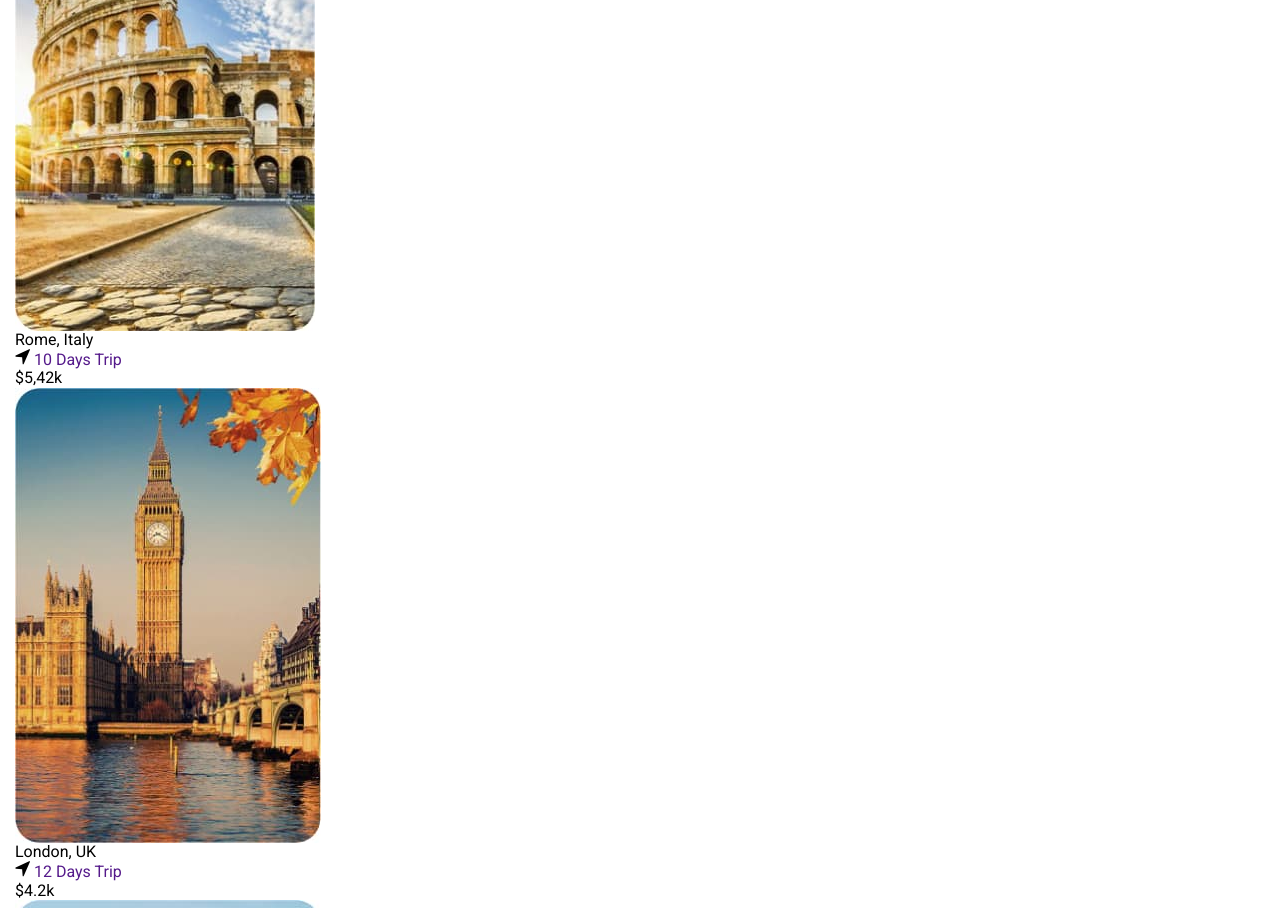
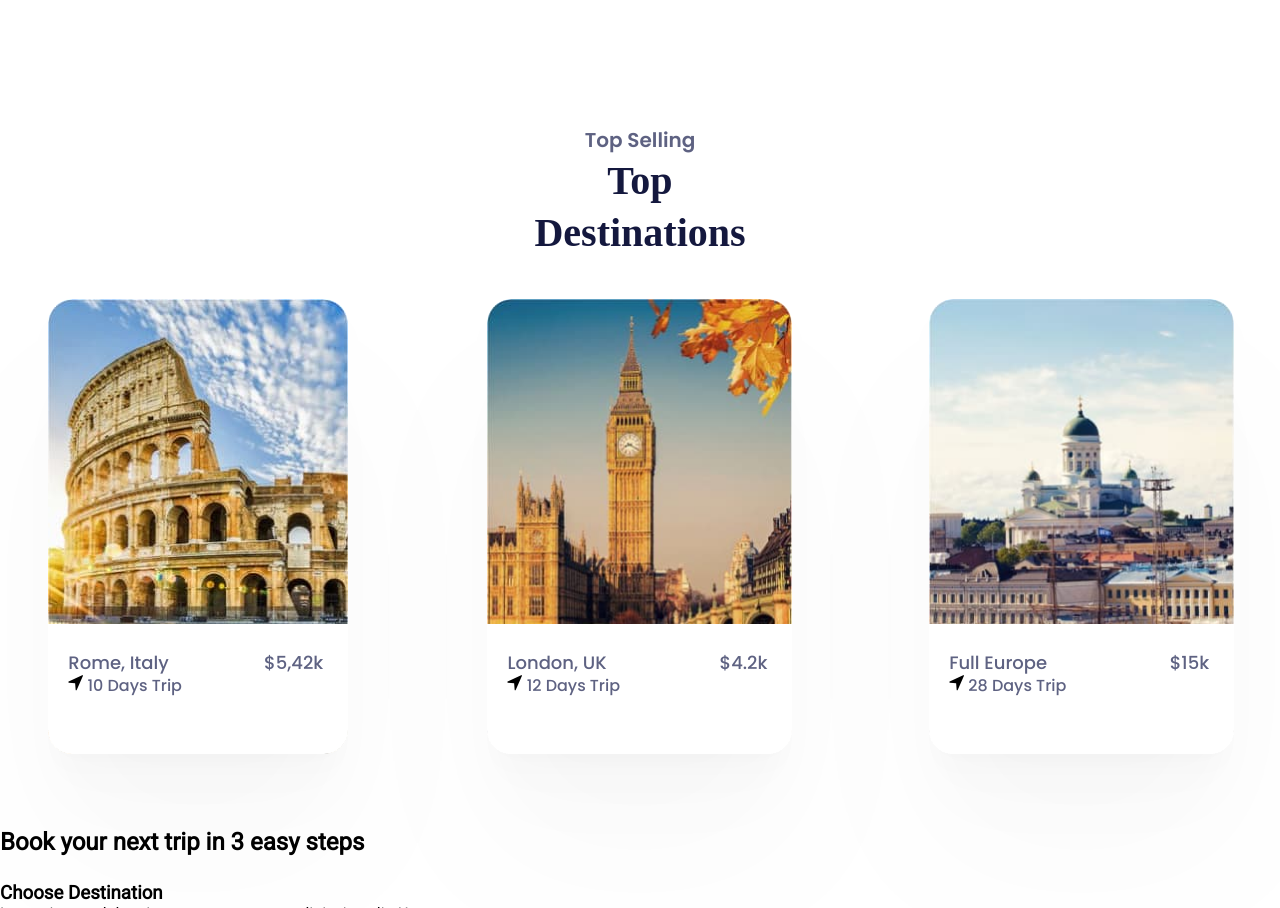
Before and after one commit to Samiraesmailpur/travel-agency, a plain HTML site: page index.html in a window 1280 px wide. Shown: the part 1320-2228 px from the top of the page. Drawn offline with nearby package versions, Linux system fonts and the light colour scheme; a web font is replaced by a local one.

Commit message:
added styles in section category and selling

```diff
--- a/index.html
+++ b/index.html
@@ -21,30 +21,46 @@
     <header class="page-header">
       <div class="container">
         <nav class="nav">
+          <div>
             <a class="nav__logo-link" href="./index.html">
               <img class="nav__logo-img" src="./images/logo.svg" alt="logo" />
             </a>
-          <ul class="menu-list">
-            <li class="menu-list__item">Destination</li>
-            <li class="menu-list__item">Hotels</li>
-            <li class="menu-list__item">Flights</li>
-            <li class="menu-list__item">Booking</li>
-          </ul>
-          <div class="links-box">
-            <a class="links-box__login" href="">Login</a>
-            <a class="links-registration" href="">Sign up</a>
-          </div>
+            <div>
               <div class="language">
-            <p class="language__text">EN</p>
+                EN
+                <label for="pseudoBtn" class="language__btn">
                   <svg class="language__icon" width="9" height="4.5">
-              <use href="./images/symbol-defs.svg#icon-arrow"></use>
-            </svg>
+                    <use href="./images/symbol-defs.svg#icon-arrow"></use></svg
+                ></label>
+                <input type="checkbox" id="pseudoBtn" />
+                <div class="language__text">UA</div>
               </div>
               <button class="button-menu" type="button">
                 <svg class="button-menu__icon" width="24" height="14">
                   <use href="./images/symbol-defs.svg#icon-menu"></use>
                 </svg>
               </button>
+            </div>
+          </div>
+
+          <ul class="menu-list">
+            <li class="menu-list__item">
+              <a class="menu-list__link" href="">Destination</a>
+            </li>
+            <li class="menu-list__item">
+              <a class="menu-list__link" href="">Hotels</a>
+            </li>
+            <li class="menu-list__item">
+              <a class="menu-list__link" href="">Flights</a>
+            </li>
+            <li class="menu-list__item">
+              <a class="menu-list__link" href="">Booking</a>
+            </li>
+          </ul>
+          <div class="links-box">
+            <a class="links-box__login" href="">Login</a>
+            <a class="links-registration" href="">Sign up</a>
+          </div>
         </nav>
       </div>
     </header>
@@ -148,57 +164,64 @@
       </section>
       <section class="selling">
         <div class="container">
-          <div class="selling-box">
+          <div class="selling-date">
             <p class="selling-box__text">Top Selling</p>
-            <h2 class="selling-box__text">Top Destinations</h2>
+            <h2 class="selling-box__title">Top Destinations</h2>
           </div>
           <ul class="selling-list">
             <li class="selling-list__item">
               <picture class="selling-list__pic">
                 <source srcset="./images/rome-mob.jpg 1x, ./images/rome-mob-2x.jpg 2x" />
-                <img class="cards-list__image" src="./images/rome-mob.jpg" alt="Rome" />
+                <img class="selling-list__image" src="./images/rome-mob.jpg" alt="Rome" />
               </picture>
-              <div>
-                <p>Rome, Italy</p>
-                <a href="">
-                  <svg width="15" height="16">
+              <div class="selling-box">
+                <div class="selling-box__text">
+                  Rome, Italy <br />
+                  <a class="selling-box__link" href="">
+                    <svg class="selling-box__icon" width="15" height="16">
                       <use href="./images/symbol-defs.svg#icon-navigation"></use>
                     </svg>
                     10 Days Trip
                   </a>
-                <p>$5,42k</p>
+                </div>
+                <p class="selling-box__price">$5,42k</p>
               </div>
             </li>
-            <li>
-              <picture>
+            <li class="selling-list__item">
+              <picture class="selling-list__pic">
                 <source srcset="./images/london-mob.jpg 1x, ./images/london-mob-2x.jpg 2x" />
                 <img class="cards-list__image" src="./images/london-mob.jpg" alt="Rome" />
               </picture>
-              <div>
-                <p>London, UK</p>
-                <a href="">
-                  <svg width="15" height="16">
+              <div class="selling-box">
+                <div class="selling-box__text">
+                  London, UK
+                  <br />
+                  <a class="selling-box__link" href="">
+                    <svg class="selling-box__icon" width="15" height="16">
                       <use href="./images/symbol-defs.svg#icon-navigation"></use>
                     </svg>
                     12 Days Trip
                   </a>
-                <p>$4.2k</p>
+                </div>
+                <p class="selling-box__price">$4.2k</p>
               </div>
             </li>
-            <li>
-              <picture>
+            <li class="selling-list__item">
+              <picture class="selling-list__pic">
                 <source srcset="./images/europe-mob.jpg 1x, ./images/europe-mob-2x.jpg 2x" />
                 <img class="cards-list__image" src="./images/europe-mob.jpg" alt="Rome" />
               </picture>
-              <div>
-                <p>Full Europe</p>
-                <a href="">
-                  <svg width="15" height="16">
+              <div class="selling-box">
+                <div class="selling-box__text">
+                  Full Europe <br />
+                  <a class="selling-box__link" href="">
+                    <svg class="selling-box__icon" width="15" height="16">
                       <use href="./images/symbol-defs.svg#icon-navigation"></use>
                     </svg>
                     28 Days Trip
                   </a>
-                <p>$15k</p>
+                </div>
+                <p class="selling-box__price">$15k</p>
               </div>
             </li>
           </ul>
--- a/sass/components/_category.scss
+++ b/sass/components/_category.scss
@@ -1,3 +1,8 @@
+.category {
+  padding-top: 10px;
+  padding-bottom: 160px;
+}
+
 .category__desc {
   font-family: 'Poppins';
   font-style: normal;
@@ -28,7 +33,7 @@
   justify-items: center;
 
   @media screen and (min-width: 480px) {
-    grid-template-columns: repeat(2, 1fr);
+    grid-template-columns: repeat(1, 1fr);
   }
 
   @media screen and (min-width: 768px) {
@@ -40,23 +45,22 @@
 }
 .category-list__item {
   width: 100%;
-  padding: 45px 40px;
+  padding: 45px 35px;
   height: auto;
   position: relative;
   background: $bg-white-color;
   border-radius: 36px;
+  max-width: 272px;
 
   &:nth-last-child(-n + 2) {
     display: none;
-  }
-  @media screen and (min-width: 480px) {
-    max-width: 272px;
   }
   @media screen and (min-width: 768px) {
     &:nth-last-child(-n + 1) {
       display: block;
     }
   }
+
   @media screen and (min-width: 1200px) {
     max-width: 267px;
     &:nth-last-child(-n + 2) {
@@ -107,7 +111,7 @@
 }
 
 .category-list__img {
-  margin: 0 auto 30px auto;
+  margin: 0 auto;
 }
 
 .category-list__box {
--- a/sass/components/_hero.scss
+++ b/sass/components/_hero.scss
@@ -1,3 +1,8 @@
+.hero {
+  padding-top: 74px;
+  padding-bottom: 92px;
+}
+
 .hero__box {
   text-align: center;
 }
--- a/sass/components/_page-header.scss
+++ b/sass/components/_page-header.scss
@@ -3,6 +3,8 @@
 }
 
 .menu-list {
+  text-align: center;
+  &__link {
     font-family: 'Poppins';
     font-style: normal;
     font-weight: 400;
@@ -11,6 +13,7 @@
     text-align: center;
     letter-spacing: 0.2px;
     color: $menu-text-color;
+  }
 }
 
 .links-box a {
@@ -21,3 +24,22 @@
   width: 114px;
   height: 33px;
 }
+
+.language__text,
+input[type='checkbox'] {
+  display: none;
+}
+
+input[type='checkbox']:checked ~ .language__text {
+  display: block;
+}
+
+.language__btn {
+  display: inline-block;
+  padding: 4px 8px;
+  cursor: pointer;
+}
+
+.language__icon {
+  stroke-width: 10px;
+}
--- /dev/null
+++ b/sass/components/_selling.scss
@@ -0,0 +1,81 @@
+.selling {
+  padding-bottom: 75px;
+}
+
+.selling-date {
+  text-align: center;
+
+  .selling-box__text {
+    font-family: 'Poppins';
+    font-style: normal;
+    font-weight: 600;
+    font-size: 1.25rem;
+    line-height: 1.5;
+    color: $primary-text-color;
+  }
+  .selling-box__title {
+    font-family: 'Volkhov';
+    font-style: normal;
+    font-weight: 700;
+    font-size: 2.5rem;
+    line-height: 1.3;
+    text-align: center;
+    text-transform: capitalize;
+    color: $secondary-text-color;
+    max-width: 278px;
+    margin: 0 auto 40px auto;
+  }
+}
+
+.selling-list {
+  display: grid;
+  grid-template-columns: repeat(1, 1fr);
+  grid-gap: 75px;
+  justify-items: center;
+
+  @media screen and (min-width: 480px) {
+    grid-template-columns: repeat(1, 1fr);
+  }
+
+  @media screen and (min-width: 768px) {
+    grid-template-columns: repeat(3, 1fr);
+  }
+}
+
+.selling-list__item {
+  max-width: 305px;
+  position: relative;
+  filter: drop-shadow(0px 100px 80px rgba(0, 0, 0, 0.02))
+    drop-shadow(0px 64.8148px 46.8519px rgba(0, 0, 0, 0.0151852))
+    drop-shadow(0px 38.5185px 25.4815px rgba(0, 0, 0, 0.0121481))
+    drop-shadow(0px 20px 13px rgba(0, 0, 0, 0.01))
+    drop-shadow(0px 8.14815px 6.51852px rgba(0, 0, 0, 0.00785185))
+    drop-shadow(0px 1.85185px 3.14815px rgba(0, 0, 0, 0.00481481));
+  border-radius: 24px;
+
+  img {
+    border-radius: 24px;
+  }
+}
+.selling-box {
+  display: flex;
+  justify-content: space-between;
+  padding: 28px 25px 42px 20px;
+  border-radius: 0px 0px 24px 24px;
+  position: absolute;
+  width: 100%;
+  height: 130px;
+  bottom: 0;
+  background-color: $bg-white-color;
+  font-family: 'Poppins';
+  font-style: normal;
+  font-weight: 500;
+  font-size: 1.125rem;
+  line-height: 1.2;
+  color: $primary-text-color;
+
+  &__link {
+    font-size: 1rem;
+    color: inherit;
+  }
+}
--- a/sass/main.scss
+++ b/sass/main.scss
@@ -3,3 +3,4 @@
 @import './components/page-header';
 @import './components/hero';
 @import './components/category';
+@import './components/selling';
```
Also changed, not shown: css/main.css, css/main.min.css, 2 other files. Lines whose indentation alone changed are shown as unchanged.
